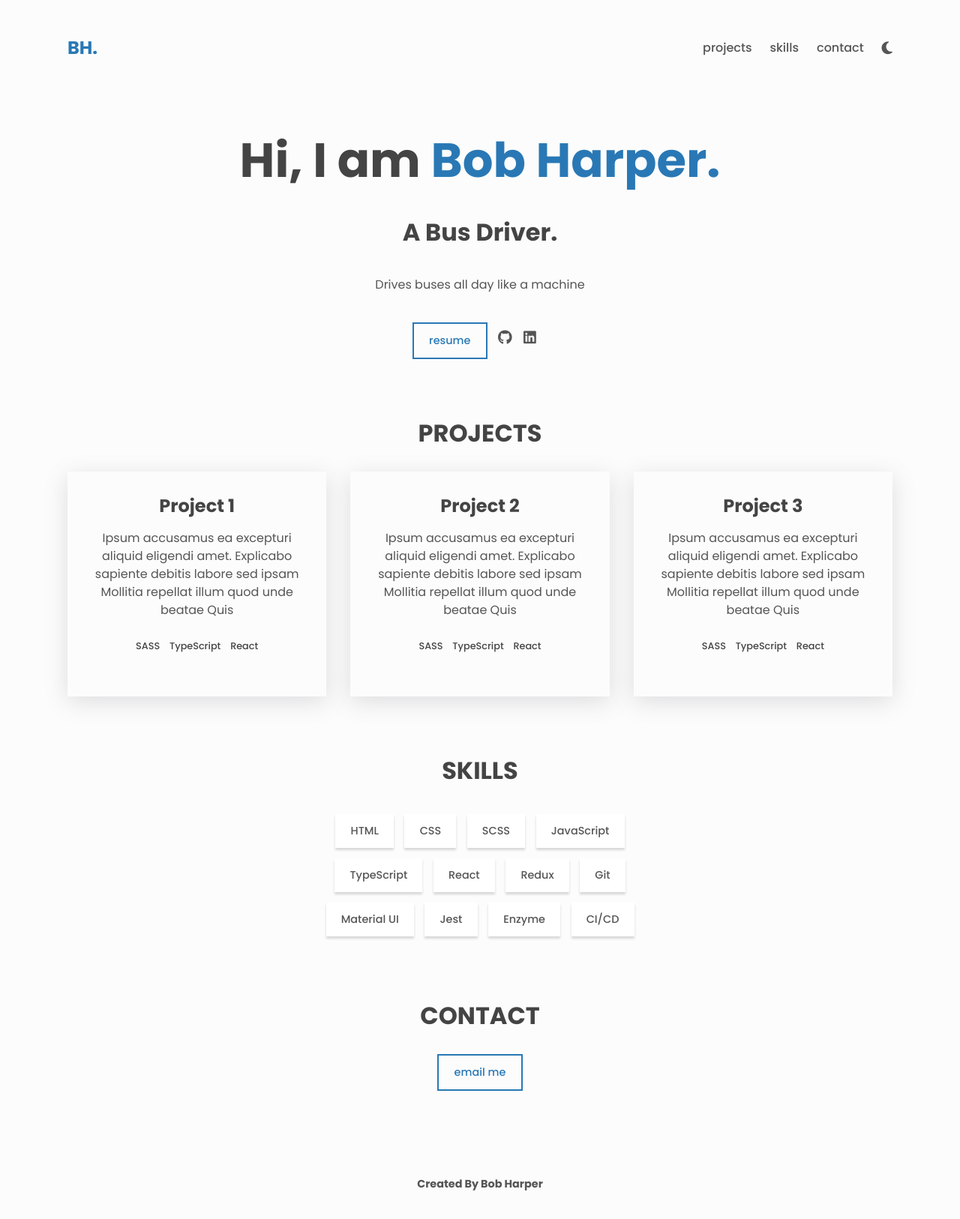
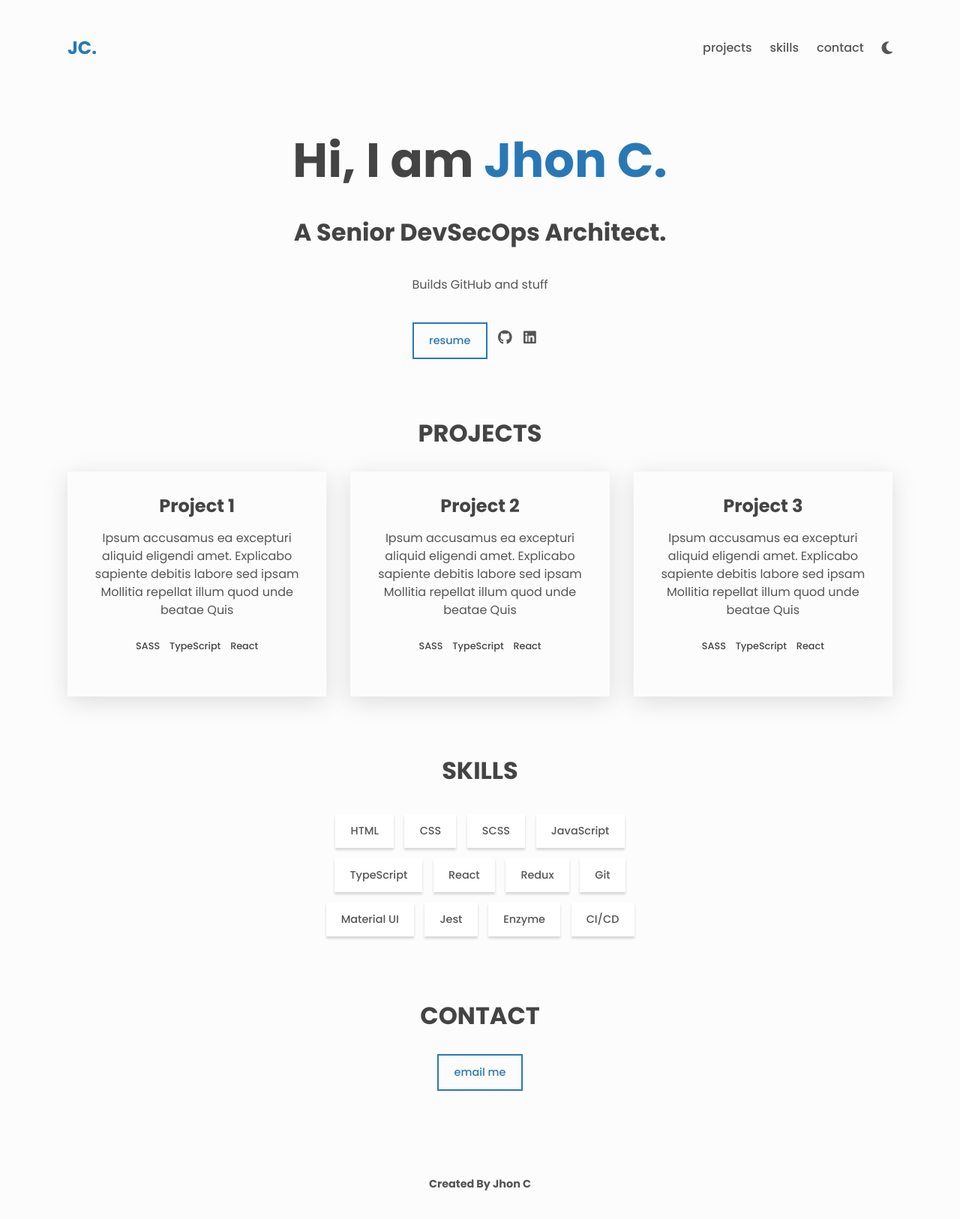
Before and after one commit to cgvh7686ta2/cgvh7686ta2.github.io, a plain HTML site: page index.html in a window 1280 px wide. Shown: the whole page at 75% size. Drawn offline with Linux system fonts and the light colour scheme.

Commit message:
Update index.html

```diff
--- a/index.html
+++ b/index.html
@@ -16,13 +16,13 @@
       crossorigin="anonymous"
     ></script>
     <link rel="stylesheet" href="styles.css" />
-    <title>Bob Harper</title>
+    <title>Jhon C</title>
   </head>
   <body class="light" id="top">
     <header class="header center">
       <h3>
-        <a href="https://rajshekhar26.github.io/cleanfolio-minimal" class="link" id="home-navigate"
-          >BH.</a
+        <a href="https://rajshekhar26.github.io/cleanfolio-minimal" class="link"
+          >JC.</a
         >
       </h3>
 
@@ -56,10 +56,10 @@
     <main>
       <!-- About -->
       <div class="about center">
-        <h1>Hi, I am <span class="about__name">Bob Harper.</span></h1>
-        <h2 class="about__role">A Bus Driver.</h2>
+        <h1>Hi, I am <span class="about__name">Jhon C.</span></h1>
+        <h2 class="about__role">A Senior DevSecOps Architect.</h2>
         <p class="about__desc">
-          Drives buses all day like a machine
+          Builds GitHub and stuff
         </p>
 
         <div class="about__contact center">
@@ -68,7 +68,7 @@
           </a>
 
           <a
-            href="bobharper"
+            href="https://github.com/jhonc"
             aria-label="github"
             class="link link--icon"
           >
@@ -76,7 +76,7 @@
           </a>
 
           <a
-            href="bobharper"
+            href="https://linkedin.com/jhonath3n"
             aria-label="linkedin"
             class="link link--icon"
           >
@@ -156,7 +156,7 @@
       <!-- Contact -->
       <section class="section contact center" id="contact">
         <h2 class="section__title">Contact</h2>
-        <a href="mailto:bob.harper@bob.com">
+        <a href="mailto:jhon3@ceo.com">
           <span class="btn btn--outline">Email me</span>
         </a>
       </section>
@@ -167,7 +167,7 @@
         href="https://github.com/rajshekhar26/cleanfolio-minimal"
         class="link footer__link"
       >
-        Created By Bob Harper
+        Created By Jhon C
       </a>
     </footer>
 
```
